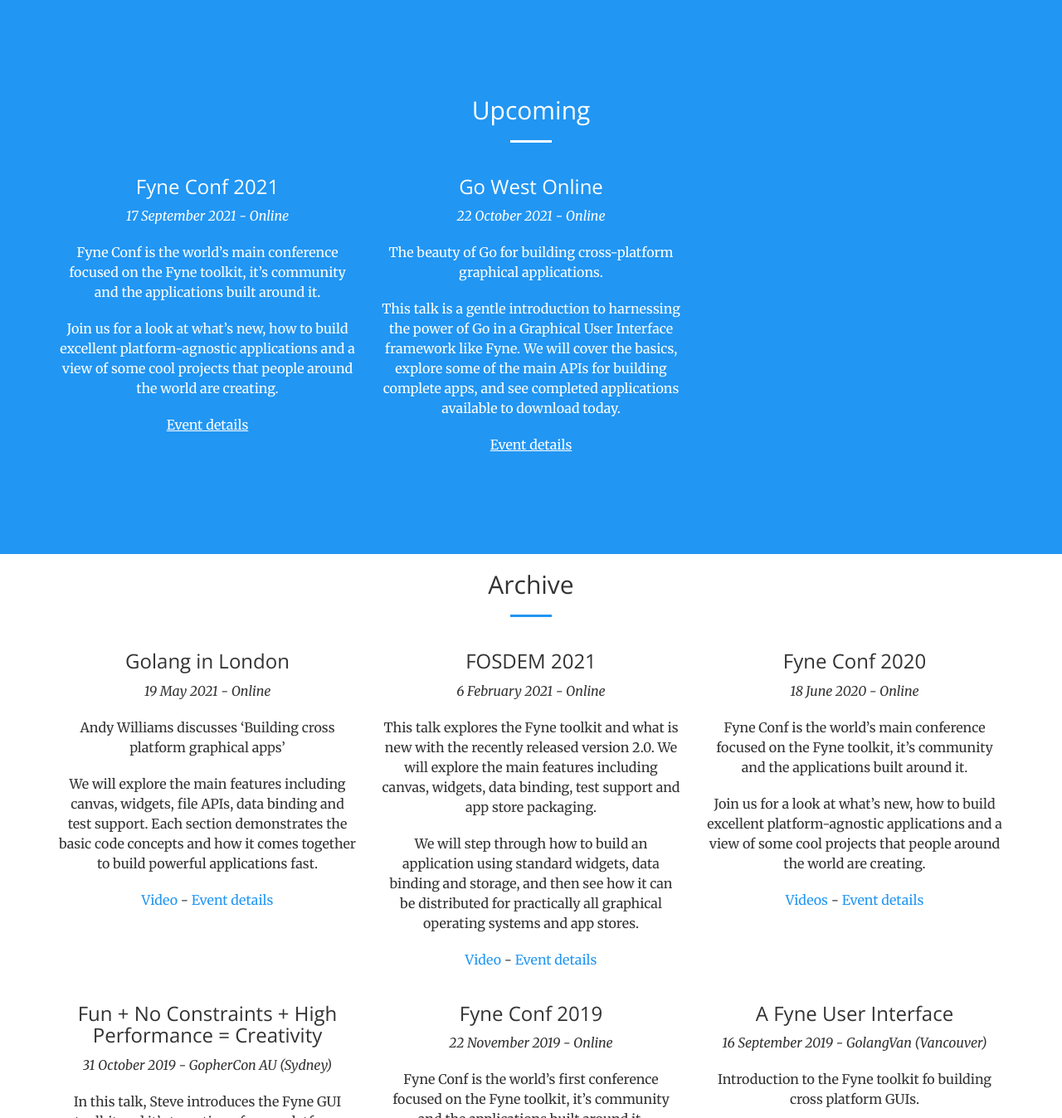
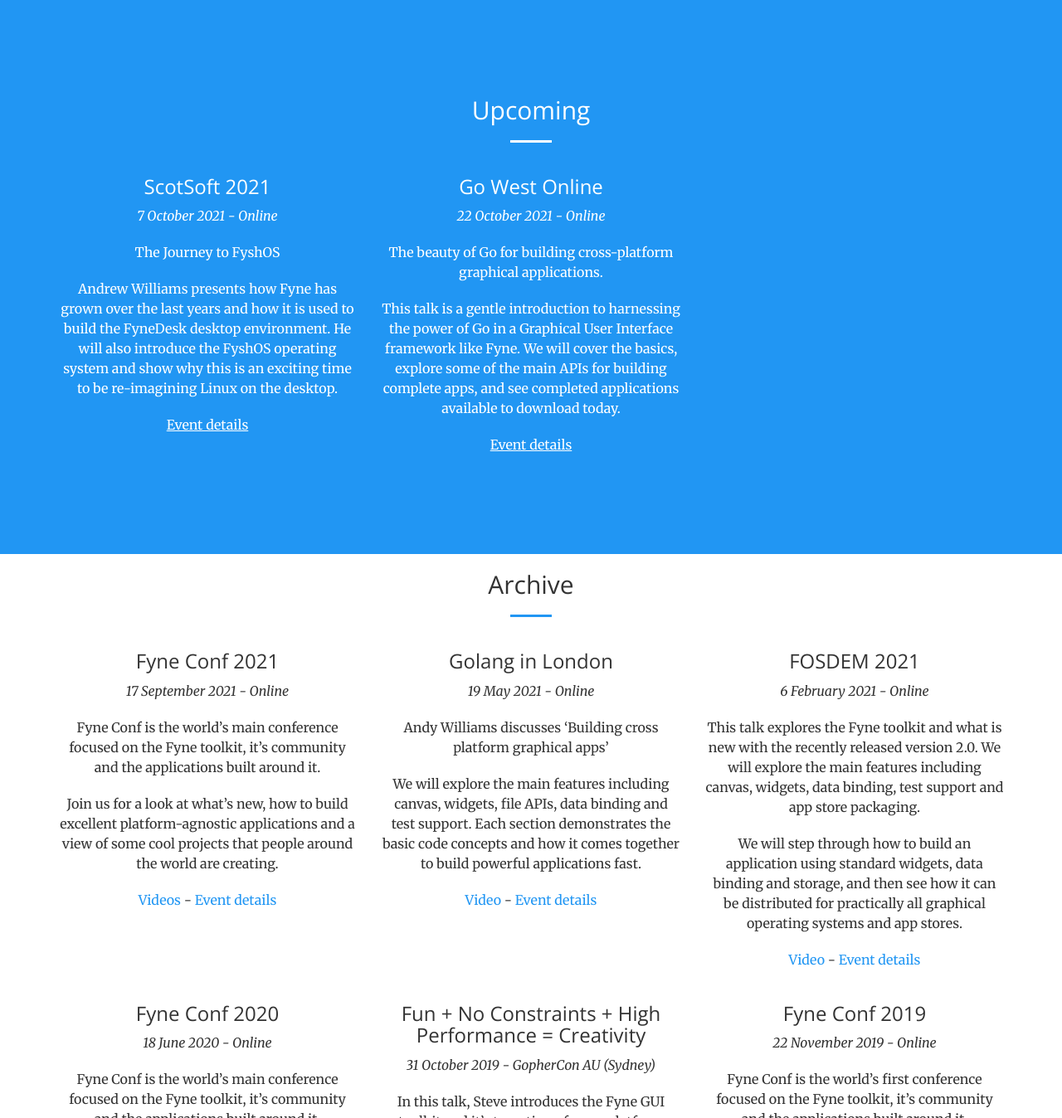
Before and after one commit to fyne-io/fyne-io.github.io, a Jekyll site: the page built from events/index.md, in a window 1280 px wide and 1400 px high, scrolled down 288 px, cut to the strip 52-1400 px from the top of the window. Shown: the whole strip at 83% size. Built offline with Jekyll 4.4.1, drawn with Linux system fonts in a browser that asks for light colours.

Commit message:
Update to events lineup

```diff
--- a/events/index.md
+++ b/events/index.md
@@ -23,16 +23,16 @@
 <div class="row">
 
 <div class="col-lg-4 text-center" markdown="1">
-### Fyne Conf 2021
+### ScotSoft 2021
 
-*17 September 2021 - Online*
+*7 October 2021 - Online*
 
-Fyne Conf is the world’s main conference focused on the Fyne toolkit, it’s community and the applications built around it.
+The Journey to FyshOS
 
-Join us for a look at what's new, how to build excellent platform-agnostic applications and a view of some
-cool projects that people around the world are creating.
+Andrew Williams presents how Fyne has grown over the last years and how it is used to build the FyneDesk desktop environment.
+He will also introduce the FyshOS operating system and show why this is an exciting time to be re-imagining Linux on the desktop.
 
-[Event details](https://conf.fyne.io)
+[Event details](https://scotsoft.scot)
 </div>
 
 <div class="col-lg-4 text-center" markdown="1">
@@ -70,6 +70,20 @@
 <div class="row">
 
 <div class="col-lg-4 text-center" markdown="1">
+### Fyne Conf 2021
+
+*17 September 2021 - Online*
+
+Fyne Conf is the world’s main conference focused on the Fyne toolkit, it’s community and the applications built around it.
+
+Join us for a look at what's new, how to build excellent platform-agnostic applications and a view of some
+cool projects that people around the world are creating.
+
+[Videos](https://www.youtube.com/watch?v=viKut3CsmgA&list=PLjpijTpXl1_p6Jq4_wFTinNT3RWVQ3BLu) - [Event details](https://conf.fyne.io)
+</div>
+
+
+<div class="col-lg-4 text-center" markdown="1">
 ### Golang in London
 
 *19 May 2021 - Online*
@@ -96,6 +110,12 @@
 [Event details](https://fosdem.org/2021/schedule/event/goguifyne/)
 </div>
 
+</div>
+</div>
+
+<div class="container">
+<div class="row">
+
 <div class="col-lg-4 text-center" markdown="1">
 ### Fyne Conf 2020
 
@@ -109,12 +129,6 @@
 [Videos](https://www.youtube.com/watch?v=0c2vsAiNxRk&list=PLjpijTpXl1_oqeLgMmAZE4l_2D7xtDzm0) -
 [Event details](https://conf.fyne.io/archive/2020)
 </div>
-
-</div>
-</div>
-
-<div class="container">
-<div class="row">
 
 <div class="col-lg-4 text-center" markdown="1">
 ### Fun + No Constraints + High Performance = Creativity
@@ -146,6 +160,12 @@
 [Event details](https://conf.fyne.io/archive/2019)
 </div>
 
+</div>
+</div>
+
+<div class="container">
+<div class="row">
+
 <div class="col-lg-4 text-center" markdown="1">
 ### A Fyne User Interface
 
@@ -155,12 +175,6 @@
 
 [Event details](https://www.meetup.com/golangvan/events/263156126/)
 </div>
-
-</div>
-</div>
-
-<div class="container">
-<div class="row">
 
 <div class="col-lg-4 text-center" markdown="1">
 ### Easily build cross platform graphical applictions with Fyne
@@ -183,6 +197,12 @@
 [Event details](https://www.meetup.com/Edinburgh-Golang-meetup/events/263200722/)
 </div>
 
+</div>
+</div>
+
+<div class="container">
+<div class="row">
+
 <div class="col-lg-4 text-center" markdown="1">
 ### Introducing Fyne
 
@@ -193,8 +213,11 @@
 [Event details](https://www.meetup.com/Edinburgh-Golang-meetup/events/252225515/)
 </div>
 
-<!--<div class="col-lg-4 text-center" markdown="1">
-</div> -->
+<div class="col-lg-4 text-center" markdown="1">
+</div>
+
+<div class="col-lg-4 text-center" markdown="1">
+</div>
 
 </div>
 </div>
```
